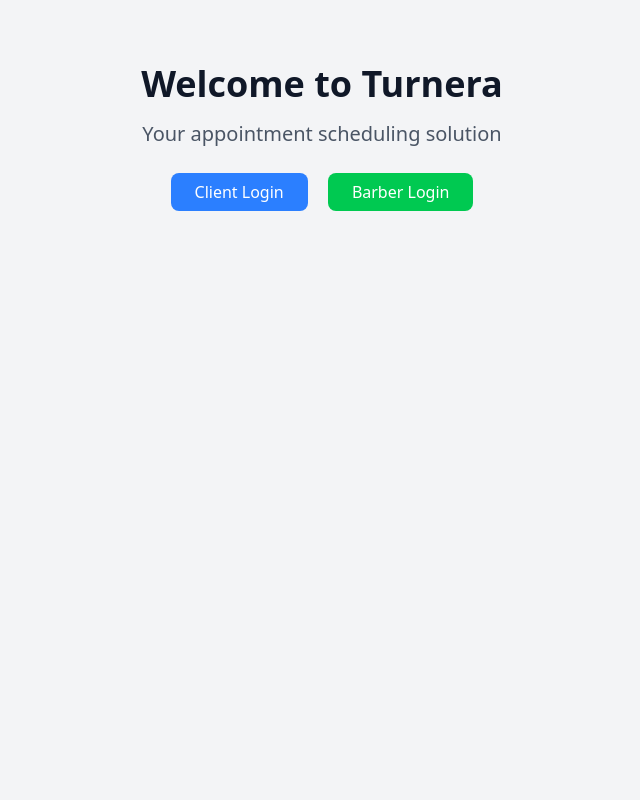
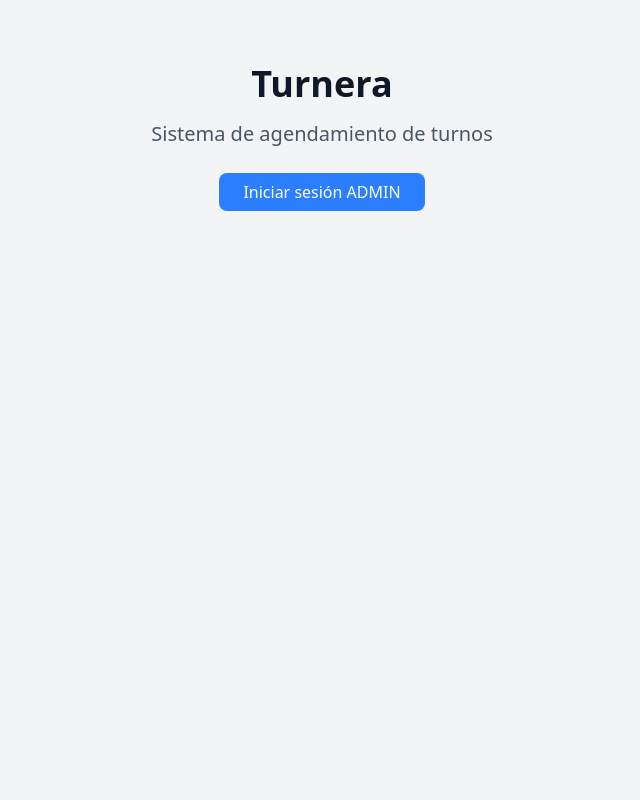
Before and after one commit to ulysses-ck/ifts-pp4-proyecto-integrador, a Django app: page / in a window 1280 px wide. Shown: the whole page, without its empty margins (318-958 px from the left). Run offline with Django 5.2, Linux system fonts and the light colour scheme; style sheets or scripts are compiled from the project's sources.

Commit message:
refactor: update landing page content and button labels for clarity and localization

```diff
--- a/templates/landing.html
+++ b/templates/landing.html
@@ -6,11 +6,10 @@
 <div class="min-h-screen bg-gray-100">
     <main class="container mx-auto px-4 py-16">
         <div class="text-center">
-            <h1 class="text-4xl font-bold text-gray-900 mb-4">Welcome to Turnera</h1>
-            <p class="text-xl text-gray-600 mb-8">Your appointment scheduling solution</p>
+            <h1 class="text-4xl font-bold text-gray-900 mb-4">Turnera</h1>
+            <p class="text-xl text-gray-600 mb-8">Sistema de agendamiento de turnos</p>
             <div class="space-x-4">
-                <a href="" class="bg-blue-500 text-white px-6 py-2 rounded-lg hover:bg-blue-600">Client Login</a>
-                <a href="" class="bg-green-500 text-white px-6 py-2 rounded-lg hover:bg-green-600">Barber Login</a>
+                <a href="" class="bg-blue-500 text-white px-6 py-2 rounded-lg hover:bg-blue-600">Iniciar sesión ADMIN</a>
             </div>
         </div>
     </main>
```
